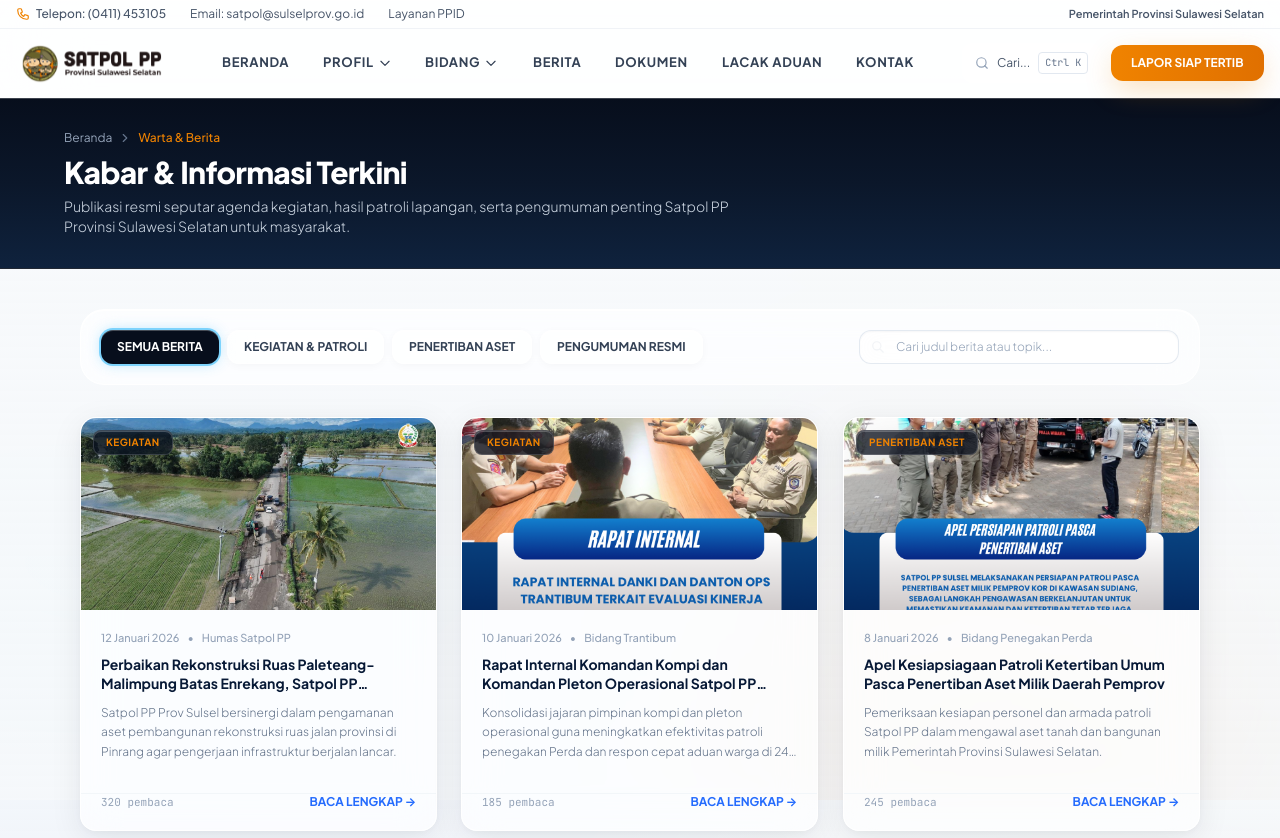
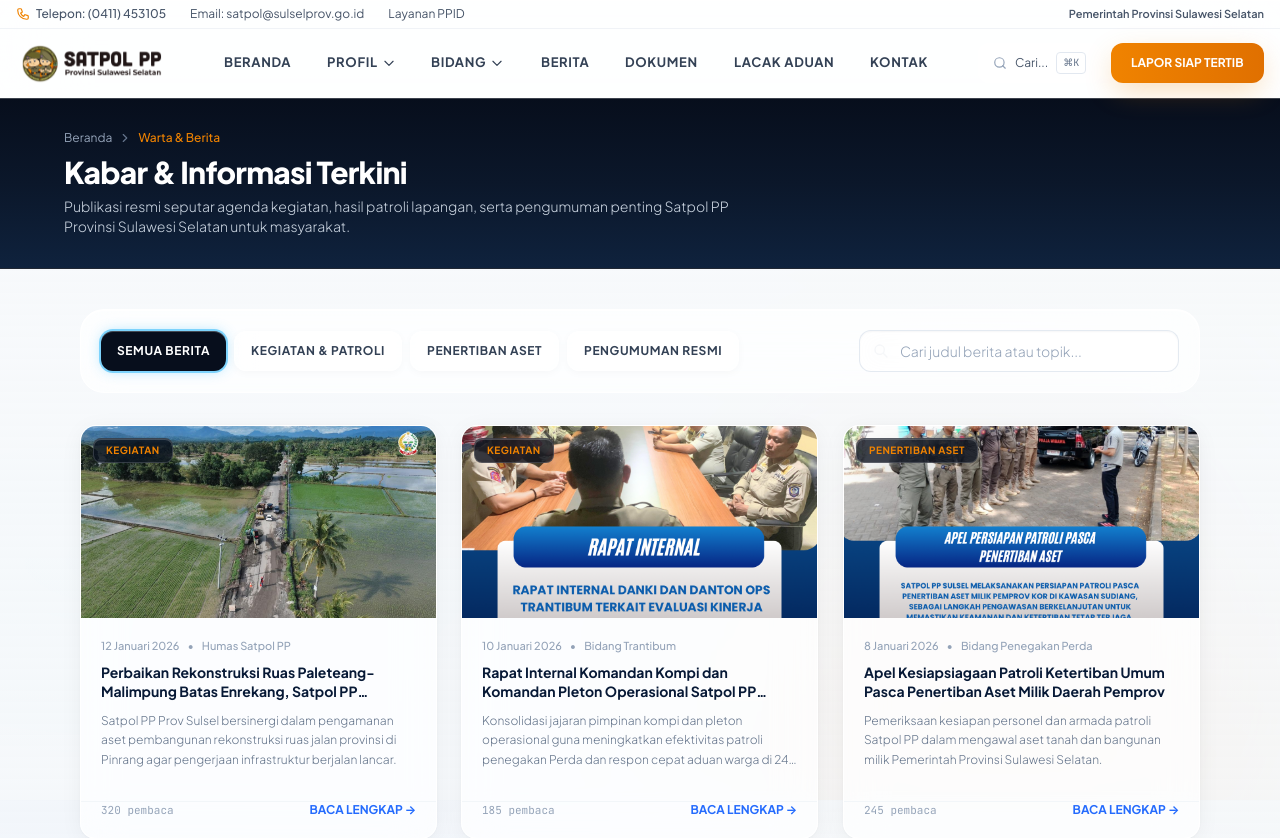
Before and after one commit to mutiaharn/SatpolPP, a SvelteKit app in the folder frontend/: page /berita in a window 1280 px wide. Shown: the top 838 px of the page. Built offline with nearby package versions, Linux system fonts and the light colour scheme.

Commit message:
feat(ui): penyelarasan final standar ergonomi Apple HIG, target sentuh 44pt, dan harmonisasi visual kapsul filter

```diff
--- a/frontend/src/app.css
+++ b/frontend/src/app.css
@@ -12,32 +12,36 @@
     --satpol-accent: #f08300;
     --satpol-azure: #246bfd;
 
-    /* Specular Glassmorphism Tokens (Tamalate Sovereign & Praja Fusion) */
-    --ds-glass-bg: rgba(255, 255, 255, 0.68);
-    --ds-glass-bg-subtle: rgba(255, 255, 255, 0.42);
-    --ds-glass-bg-strong: rgba(255, 255, 255, 0.86);
-    --ds-glass-dark: rgba(7, 14, 28, 0.76);
-    --ds-glass-dark-strong: rgba(11, 23, 42, 0.88);
-    --ds-glass-border: rgba(255, 255, 255, 0.85);
-    --ds-glass-border-subtle: rgba(255, 255, 255, 0.50);
+    /* Apple HIG Liquid Glass & Specular Vibrancy Tokens */
+    --ds-glass-bg: rgba(255, 255, 255, 0.72);
+    --ds-glass-bg-subtle: rgba(255, 255, 255, 0.48);
+    --ds-glass-bg-strong: rgba(255, 255, 255, 0.88);
+    --ds-glass-dark: rgba(7, 14, 28, 0.78);
+    --ds-glass-dark-strong: rgba(11, 23, 42, 0.90);
+    --ds-glass-border: rgba(255, 255, 255, 0.88);
+    --ds-glass-border-subtle: rgba(255, 255, 255, 0.55);
     --ds-glass-border-dark: rgba(255, 255, 255, 0.16);
-    --ds-glass-blur: 18px;
-    --ds-glass-highlight: inset 0 1px 0 rgba(255, 255, 255, 0.95);
-    --ds-glass-highlight-dark: inset 0 1px 0 rgba(255, 255, 255, 0.22);
-    --ds-shadow-glass: 0 8px 32px 0 rgba(15, 23, 42, 0.08), 0 2px 8px rgba(15, 23, 42, 0.04);
-    --ds-shadow-glass-strong: 0 16px 44px -8px rgba(15, 23, 42, 0.12), 0 4px 12px rgba(15, 23, 42, 0.04);
-    --ds-shadow-glass-gold: 0 12px 36px -6px rgba(240, 131, 0, 0.28), inset 0 1px 0 rgba(255, 255, 255, 0.6);
-    --ds-shadow-glass-azure: 0 12px 36px -6px rgba(36, 107, 253, 0.26), inset 0 1px 0 rgba(255, 255, 255, 0.6);
+    --ds-glass-blur: 20px;
+    --ds-glass-highlight: inset 0 1px 0 0 rgba(255, 255, 255, 0.95);
+    --ds-glass-highlight-dark: inset 0 1px 0 0 rgba(255, 255, 255, 0.20);
+    --ds-shadow-glass: 0 4px 24px -2px rgba(15, 23, 42, 0.06), 0 1px 4px rgba(15, 23, 42, 0.03);
+    --ds-shadow-glass-strong: 0 16px 44px -8px rgba(15, 23, 42, 0.10), 0 4px 12px rgba(15, 23, 42, 0.03);
+    --ds-shadow-glass-gold: 0 10px 30px -4px rgba(240, 131, 0, 0.28), inset 0 1px 0 rgba(255, 255, 255, 0.65);
+    --ds-shadow-glass-azure: 0 10px 30px -4px rgba(36, 107, 253, 0.26), inset 0 1px 0 rgba(255, 255, 255, 0.65);
 
-    /* Smooth Motion Easings */
+    /* Apple HIG Ergonomics & Motion Physics */
     --ds-ease-smooth: cubic-bezier(0.16, 1, 0.3, 1);
     --ds-ease-spring: cubic-bezier(0.2, 0.9, 0.3, 1);
+    --ds-hit-target: 44px;
   }
 
   html {
     scroll-behavior: smooth;
-    font-family: 'Plus Jakarta Sans', 'Inter', system-ui, -apple-system, sans-serif;
+    font-family: -apple-system, BlinkMacSystemFont, "SF Pro Display", "SF Pro Text", "SF Pro", "Plus Jakarta Sans", "Inter", system-ui, sans-serif;
     color: #0f172a;
+    -webkit-font-smoothing: antialiased;
+    -moz-osx-font-smoothing: grayscale;
+    text-rendering: optimizeLegibility;
   }
 
   body {
@@ -53,6 +57,12 @@
     overflow-x: hidden;
   }
 
+  /* Apple HIG Focus Ring */
+  :focus-visible {
+    outline: none;
+    box-shadow: 0 0 0 2px #ffffff, 0 0 0 4px #246bfd;
+  }
+
   /* Native top-layer <dialog> scroll containment */
   dialog:modal {
     overscroll-behavior: contain;
@@ -62,8 +72,8 @@
     overflow: hidden;
     overscroll-behavior: contain;
     background-color: rgba(7, 14, 28, 0.55);
-    backdrop-filter: blur(10px);
-    -webkit-backdrop-filter: blur(10px);
+    backdrop-filter: blur(16px);
+    -webkit-backdrop-filter: blur(16px);
   }
 
   /* Validate only after user interaction or submission attempt */
@@ -165,36 +175,36 @@
   box-shadow: 0 0 0 3px rgba(36, 107, 253, 0.18), inset 0 1px 2px rgba(15, 23, 42, 0.02);
 }
 
-/* Glassmorphic Interactive Cards with Smooth Transitions */
+/* Glassmorphic Interactive Cards with Apple Smooth Transitions */
 .ds-glass-card {
   background: var(--ds-glass-bg);
   border: 1px solid var(--ds-glass-border);
   box-shadow: var(--ds-shadow-glass), var(--ds-glass-highlight);
   -webkit-backdrop-filter: blur(var(--ds-glass-blur)) saturate(180%);
   backdrop-filter: blur(var(--ds-glass-blur)) saturate(180%);
-  transition: transform 0.3s var(--ds-ease-smooth),
-              box-shadow 0.3s var(--ds-ease-smooth),
-              border-color 0.25s ease,
-              background-color 0.25s ease;
+  transition: transform 0.25s var(--ds-ease-smooth),
+              box-shadow 0.25s var(--ds-ease-smooth),
+              border-color 0.2s ease,
+              background-color 0.2s ease;
   will-change: transform, box-shadow;
 }
 
 .ds-glass-card:hover {
-  transform: translateY(-4px);
-  background: rgba(255, 255, 255, 0.85);
+  transform: translateY(-3px);
+  background: rgba(255, 255, 255, 0.88);
   border-color: rgba(255, 255, 255, 1);
-  box-shadow: 0 20px 48px -10px rgba(15, 23, 42, 0.12),
-              0 0 24px -4px rgba(36, 107, 253, 0.10),
+  box-shadow: 0 16px 40px -8px rgba(15, 23, 42, 0.10),
+              0 0 20px -2px rgba(36, 107, 253, 0.08),
               var(--ds-glass-highlight);
 }
 
-/* Tactile Compositor Press Physics (60fps) */
+/* Tactile Compositor Press Physics (Apple HIG 60fps) */
 .ds-press {
-  transition: transform 120ms var(--ds-ease-spring), opacity 140ms ease-out;
+  transition: transform 140ms var(--ds-ease-smooth), opacity 140ms ease-out;
   will-change: transform;
 }
 .ds-press:active {
-  transform: scale(0.97);
+  transform: scale(0.975);
 }
 
 /* Smooth Hover Lift Physics */
--- a/frontend/src/lib/components/Navbar.svelte
+++ b/frontend/src/lib/components/Navbar.svelte
@@ -39,8 +39,8 @@
       </a>
 
       <!-- Desktop Navigation Menu Links -->
-      <nav class="hidden lg:flex items-center gap-1.5 xl:gap-2.5 text-[12px] xl:text-[13px] font-bold text-slate-700 uppercase tracking-wider shrink-0">
-        <a href="/" class="px-3 py-1.5 rounded-xl hover:bg-slate-900/5 hover:text-[#F08300] transition duration-200 ds-press">Beranda</a>
+      <nav class="hidden lg:flex items-center gap-1 xl:gap-2 text-[12px] xl:text-[13px] font-bold text-slate-700 uppercase tracking-wider shrink-0">
+        <a href="/" class="px-3.5 py-2 rounded-xl min-h-[38px] flex items-center hover:bg-slate-900/5 hover:text-[#F08300] transition duration-200 ds-press">Beranda</a>
 
         <!-- Dropdown Profil -->
         <div
@@ -50,17 +50,17 @@
           on:mouseenter={() => profilOpen = true}
           on:mouseleave={() => profilOpen = false}
         >
-          <button class="flex items-center gap-1 px-3 py-1.5 rounded-xl hover:bg-slate-900/5 hover:text-[#F08300] transition duration-200 uppercase focus:outline-none ds-press" aria-haspopup="true" aria-expanded={profilOpen}>
+          <button class="flex items-center gap-1 px-3.5 py-2 rounded-xl min-h-[38px] hover:bg-slate-900/5 hover:text-[#F08300] transition duration-200 uppercase focus:outline-none ds-press" aria-haspopup="true" aria-expanded={profilOpen}>
             <span>Profil</span>
             <svg class="w-3.5 h-3.5 transition-transform duration-200 group-hover:rotate-180" fill="none" stroke="currentColor" viewBox="0 0 24 24"><path stroke-linecap="round" stroke-linejoin="round" stroke-width="2" d="M19 9l-7 7-7-7" /></svg>
           </button>
           {#if profilOpen}
-            <div class="absolute top-full left-0 w-64 ds-glass-strong border border-white/90 shadow-2xl rounded-2xl p-2 z-50 text-xs normal-case animate-in fade-in zoom-in-95 duration-150">
-              <a href="/profil/sejarah" class="block px-3.5 py-2.5 rounded-xl hover:bg-slate-900/5 hover:text-[#F08300] font-semibold text-slate-800 transition">Sejarah Singkat</a>
-              <a href="/profil/visi-misi" class="block px-3.5 py-2.5 rounded-xl hover:bg-slate-900/5 hover:text-[#F08300] font-semibold text-slate-800 transition">Visi &amp; Misi</a>
-              <a href="/profil/struktur" class="block px-3.5 py-2.5 rounded-xl hover:bg-slate-900/5 hover:text-[#F08300] font-semibold text-slate-800 transition">Struktur Organisasi</a>
-              <a href="/profil/tupoksi" class="block px-3.5 py-2.5 rounded-xl hover:bg-slate-900/5 hover:text-[#F08300] font-semibold text-slate-800 transition">Tugas Pokok &amp; Fungsi</a>
-              <a href="/profil/pejabat" class="block px-3.5 py-2.5 rounded-xl hover:bg-slate-900/5 hover:text-[#F08300] font-semibold text-slate-800 transition">Profil Pejabat</a>
+            <div class="absolute top-full left-0 w-64 ds-glass-strong border border-white/90 shadow-2xl rounded-2xl p-1.5 z-50 text-xs normal-case animate-in fade-in zoom-in-95 duration-150">
+              <a href="/profil/sejarah" class="flex items-center px-3.5 py-2.5 rounded-xl min-h-[40px] hover:bg-slate-900/5 hover:text-[#F08300] font-semibold text-slate-800 transition">Sejarah Singkat</a>
+              <a href="/profil/visi-misi" class="flex items-center px-3.5 py-2.5 rounded-xl min-h-[40px] hover:bg-slate-900/5 hover:text-[#F08300] font-semibold text-slate-800 transition">Visi &amp; Misi</a>
+              <a href="/profil/struktur" class="flex items-center px-3.5 py-2.5 rounded-xl min-h-[40px] hover:bg-slate-900/5 hover:text-[#F08300] font-semibold text-slate-800 transition">Struktur Organisasi</a>
+              <a href="/profil/tupoksi" class="flex items-center px-3.5 py-2.5 rounded-xl min-h-[40px] hover:bg-slate-900/5 hover:text-[#F08300] font-semibold text-slate-800 transition">Tugas Pokok &amp; Fungsi</a>
+              <a href="/profil/pejabat" class="flex items-center px-3.5 py-2.5 rounded-xl min-h-[40px] hover:bg-slate-900/5 hover:text-[#F08300] font-semibold text-slate-800 transition">Profil Pejabat</a>
             </div>
           {/if}
         </div>
@@ -73,56 +73,56 @@
           on:mouseenter={() => bidangOpen = true}
           on:mouseleave={() => bidangOpen = false}
         >
-          <button class="flex items-center gap-1 px-3 py-1.5 rounded-xl hover:bg-slate-900/5 hover:text-[#F08300] transition duration-200 uppercase focus:outline-none ds-press" aria-haspopup="true" aria-expanded={bidangOpen}>
+          <button class="flex items-center gap-1 px-3.5 py-2 rounded-xl min-h-[38px] hover:bg-slate-900/5 hover:text-[#F08300] transition duration-200 uppercase focus:outline-none ds-press" aria-haspopup="true" aria-expanded={bidangOpen}>
             <span>Bidang</span>
             <svg class="w-3.5 h-3.5 transition-transform duration-200 group-hover:rotate-180" fill="none" stroke="currentColor" viewBox="0 0 24 24"><path stroke-linecap="round" stroke-linejoin="round" stroke-width="2" d="M19 9l-7 7-7-7" /></svg>
           </button>
           {#if bidangOpen}
-            <div class="absolute top-full left-0 w-64 ds-glass-strong border border-white/90 shadow-2xl rounded-2xl p-2 z-50 text-xs normal-case animate-in fade-in zoom-in-95 duration-150">
-              <a href="/bidang/sekretariat" class="block px-3.5 py-2.5 rounded-xl hover:bg-slate-900/5 hover:text-[#F08300] font-semibold text-slate-800 transition">Sekretariat</a>
-              <a href="/bidang/perda" class="block px-3.5 py-2.5 rounded-xl hover:bg-slate-900/5 hover:text-[#F08300] font-semibold text-slate-800 transition">Bidang Penegakan Perda</a>
-              <a href="/bidang/trantibum" class="block px-3.5 py-2.5 rounded-xl hover:bg-slate-900/5 hover:text-[#F08300] font-semibold text-slate-800 transition">Bidang Trantibum</a>
-              <a href="/bidang/binmas" class="block px-3.5 py-2.5 rounded-xl hover:bg-slate-900/5 hover:text-[#F08300] font-semibold text-slate-800 transition">Bidang Pembinaan Masyarakat</a>
-              <a href="/bidang/linmas-damkar" class="block px-3.5 py-2.5 rounded-xl hover:bg-slate-900/5 hover:text-[#F08300] font-semibold text-slate-800 transition">Bidang Linmas &amp; Damkar</a>
+            <div class="absolute top-full left-0 w-64 ds-glass-strong border border-white/90 shadow-2xl rounded-2xl p-1.5 z-50 text-xs normal-case animate-in fade-in zoom-in-95 duration-150">
+              <a href="/bidang/sekretariat" class="flex items-center px-3.5 py-2.5 rounded-xl min-h-[40px] hover:bg-slate-900/5 hover:text-[#F08300] font-semibold text-slate-800 transition">Sekretariat</a>
+              <a href="/bidang/perda" class="flex items-center px-3.5 py-2.5 rounded-xl min-h-[40px] hover:bg-slate-900/5 hover:text-[#F08300] font-semibold text-slate-800 transition">Bidang Penegakan Perda</a>
+              <a href="/bidang/trantibum" class="flex items-center px-3.5 py-2.5 rounded-xl min-h-[40px] hover:bg-slate-900/5 hover:text-[#F08300] font-semibold text-slate-800 transition">Bidang Trantibum</a>
+              <a href="/bidang/binmas" class="flex items-center px-3.5 py-2.5 rounded-xl min-h-[40px] hover:bg-slate-900/5 hover:text-[#F08300] font-semibold text-slate-800 transition">Bidang Pembinaan Masyarakat</a>
+              <a href="/bidang/linmas-damkar" class="flex items-center px-3.5 py-2.5 rounded-xl min-h-[40px] hover:bg-slate-900/5 hover:text-[#F08300] font-semibold text-slate-800 transition">Bidang Linmas &amp; Damkar</a>
             </div>
           {/if}
         </div>
 
-        <a href="/berita" class="px-3 py-1.5 rounded-xl hover:bg-slate-900/5 hover:text-[#F08300] transition duration-200 ds-press">Berita</a>
-        <a href="/dokumen" class="px-3 py-1.5 rounded-xl hover:bg-slate-900/5 hover:text-[#F08300] transition duration-200 ds-press">Dokumen</a>
-        <a href="/lacak" class="px-3 py-1.5 rounded-xl hover:bg-slate-900/5 hover:text-[#F08300] transition duration-200 whitespace-nowrap ds-press">Lacak Aduan</a>
-        <a href="/kontak" class="px-3 py-1.5 rounded-xl hover:bg-slate-900/5 hover:text-[#F08300] transition duration-200 ds-press">Kontak</a>
+        <a href="/berita" class="px-3.5 py-2 rounded-xl min-h-[38px] flex items-center hover:bg-slate-900/5 hover:text-[#F08300] transition duration-200 ds-press">Berita</a>
+        <a href="/dokumen" class="px-3.5 py-2 rounded-xl min-h-[38px] flex items-center hover:bg-slate-900/5 hover:text-[#F08300] transition duration-200 ds-press">Dokumen</a>
+        <a href="/lacak" class="px-3.5 py-2 rounded-xl min-h-[38px] flex items-center hover:bg-slate-900/5 hover:text-[#F08300] transition duration-200 whitespace-nowrap ds-press">Lacak Aduan</a>
+        <a href="/kontak" class="px-3.5 py-2 rounded-xl min-h-[38px] flex items-center hover:bg-slate-900/5 hover:text-[#F08300] transition duration-200 ds-press">Kontak</a>
       </nav>
 
       <!-- Search Engine Trigger & CTA Button -->
       <div class="hidden lg:flex items-center gap-2.5 shrink-0">
-        <!-- Search Command Trigger (Frosted Glass Capsule) -->
+        <!-- Search Command Trigger (Apple Frosted Glass Capsule) -->
         <button
           type="button"
           on:click={() => searchOpen = true}
-          class="inline-flex items-center gap-2 px-3 py-2 text-xs text-slate-600 bg-white/70 hover:bg-white/95 rounded-xl border border-white/80 transition duration-200 shadow-xs hover:shadow-sm focus:outline-none focus:ring-2 focus:ring-[#F08300]/40 shrink-0 ds-press backdrop-blur-md"
-          title="Buka Pencarian Cepat (Ctrl+K)"
+          class="inline-flex items-center gap-2 px-3.5 py-2 text-xs text-slate-600 bg-white/70 hover:bg-white/95 rounded-xl border border-white/80 min-h-[40px] transition duration-200 shadow-xs hover:shadow-sm focus:outline-none focus:ring-2 focus:ring-[#F08300]/40 shrink-0 ds-press backdrop-blur-md"
+          title="Buka Pencarian Cepat (⌘K / Ctrl+K)"
         >
           <Search class="w-3.5 h-3.5 text-slate-400" />
           <span class="hidden xl:inline">Cari...</span>
-          <kbd class="bg-white/90 px-1.5 py-0.5 rounded text-[10px] font-mono text-slate-500 border border-slate-200 shadow-2xs">Ctrl K</kbd>
+          <kbd class="bg-white/90 px-1.5 py-0.5 rounded text-[10px] font-mono text-slate-500 border border-slate-200 shadow-2xs">⌘K</kbd>
         </button>
 
         <!-- Call-to-Action: SIAP TERTIB (Luminous Amber Glass Button) -->
         <a
           href="/lapor"
-          class="bg-gradient-to-r from-[#F08300] to-[#e07000] hover:from-[#d97400] hover:to-[#c66500] text-white font-bold text-xs uppercase px-4 xl:px-5 py-2.5 rounded-xl transition duration-200 shadow-glass-gold hover:shadow-lg hover:-translate-y-0.5 whitespace-nowrap shrink-0 ds-press"
+          class="inline-flex items-center justify-center bg-gradient-to-r from-[#F08300] to-[#e07000] hover:from-[#d97400] hover:to-[#c66500] text-white font-bold text-xs uppercase px-4 xl:px-5 py-2.5 min-h-[40px] rounded-xl transition duration-200 shadow-glass-gold hover:shadow-lg hover:-translate-y-0.5 whitespace-nowrap shrink-0 ds-press"
         >
           Lapor SIAP TERTIB
         </a>
       </div>
 
       <!-- Mobile Search & Menu Controls -->
-      <div class="flex items-center gap-1 lg:hidden">
+      <div class="flex items-center gap-1.5 lg:hidden">
         <button
           type="button"
           on:click={() => searchOpen = true}
-          class="p-2 rounded-xl text-slate-700 hover:text-[#F08300] hover:bg-white/60 transition focus:outline-none ds-press"
+          class="p-2.5 min-w-[44px] min-h-[44px] flex items-center justify-center rounded-xl text-slate-700 hover:text-[#F08300] hover:bg-white/60 transition focus:outline-none ds-press"
           aria-label="Cari"
         >
           <Search class="w-5 h-5" />
@@ -130,7 +130,7 @@
 
         <button
           type="button"
-          class="p-2 rounded-xl text-slate-800 hover:text-[#F08300] hover:bg-white/60 transition focus:outline-none ds-press"
+          class="p-2.5 min-w-[44px] min-h-[44px] flex items-center justify-center rounded-xl text-slate-800 hover:text-[#F08300] hover:bg-white/60 transition focus:outline-none ds-press"
           on:click={() => mobileMenuOpen = !mobileMenuOpen}
           aria-label="Buka Menu"
         >
--- a/frontend/src/routes/berita/+page.svelte
+++ b/frontend/src/routes/berita/+page.svelte
@@ -86,13 +86,13 @@
 </div>
 
 <div class="py-10 px-4 max-w-6xl mx-auto space-y-8">
-  <!-- Search & Filter Controls (Tamalate Specular Glass Style) -->
-  <div class="flex flex-col md:flex-row justify-between items-stretch md:items-center gap-4 ds-glass p-5 border border-white/90 rounded-3xl shadow-glass ds-specular-top">
+  <!-- Search & Filter Controls (Apple HIG Glass Capsules) -->
+  <div class="flex flex-col md:flex-row justify-between items-stretch md:items-center gap-4 ds-glass p-4 sm:p-5 border border-white/90 rounded-3xl shadow-glass ds-specular-top">
     <div class="flex flex-wrap gap-2">
       {#each categories as cat}
         <button
           type="button"
-          class={`px-4 py-2 text-xs font-bold uppercase transition duration-200 rounded-xl ds-press ${selectedCategory === cat.id ? 'ds-pill-active' : 'ds-pill-inactive'}`}
+          class={`px-4 py-2.5 min-h-[40px] inline-flex items-center justify-center text-xs font-bold uppercase tracking-wider transition duration-200 rounded-xl ds-press ${selectedCategory === cat.id ? 'ds-pill-active' : 'ds-pill-inactive'}`}
           on:click={() => selectedCategory = cat.id}
         >
           {cat.label}
@@ -102,8 +102,8 @@
 
     <!-- Reactive On-Chain Search Input -->
     <search class="relative w-full md:w-80">
-      <div class="absolute inset-y-0 left-0 pl-3 flex items-center pointer-events-none text-slate-400">
-        <svg class="w-3.5 h-3.5" fill="none" stroke="currentColor" viewBox="0 0 24 24">
+      <div class="absolute inset-y-0 left-0 pl-3.5 flex items-center pointer-events-none text-slate-400">
+        <svg class="w-4 h-4" fill="none" stroke="currentColor" viewBox="0 0 24 24">
           <path stroke-linecap="round" stroke-linejoin="round" stroke-width="2" d="M21 21l-6-6m2-5a7 7 0 11-14 0 7 7 0 0114 0z" />
         </svg>
       </div>
@@ -111,16 +111,16 @@
         type="search"
         bind:value={searchQuery}
         placeholder="Cari judul berita atau topik..."
-        class="w-full pl-9 pr-8 py-2 text-xs ds-glass-input text-slate-900 rounded-xl placeholder-slate-400 focus:outline-none transition font-light"
+        class="w-full pl-10 pr-9 py-2.5 min-h-[40px] text-xs sm:text-sm ds-glass-input text-slate-900 rounded-xl placeholder-slate-400 focus:outline-none transition font-light"
       />
       {#if searchQuery}
         <button
           type="button"
           on:click={clearSearch}
-          class="absolute inset-y-0 right-0 pr-2.5 flex items-center text-slate-400 hover:text-slate-600 ds-press"
+          class="absolute inset-y-0 right-0 pr-3 flex items-center text-slate-400 hover:text-slate-600 ds-press"
           aria-label="Bersihkan pencarian"
         >
-          <svg class="w-3.5 h-3.5" fill="none" stroke="currentColor" viewBox="0 0 24 24">
+          <svg class="w-4 h-4" fill="none" stroke="currentColor" viewBox="0 0 24 24">
             <path stroke-linecap="round" stroke-linejoin="round" stroke-width="2" d="M6 18L18 6M6 6l12 12" />
           </svg>
         </button>
@@ -184,22 +184,22 @@
       </div>
 
       {#if totalPages > 1}
-        <div class="flex items-center gap-1.5">
+        <div class="flex items-center gap-2">
           <button
             type="button"
             on:click={() => goToPage(currentPage - 1)}
             disabled={currentPage === 1}
-            class="px-3 py-1.5 rounded-xl ds-glass border border-white/80 text-slate-700 hover:bg-white/90 disabled:opacity-40 disabled:cursor-not-allowed transition font-semibold text-xs ds-press"
+            class="px-3.5 py-2 min-h-[38px] rounded-xl ds-glass border border-white/80 text-slate-700 hover:bg-white/90 disabled:opacity-40 disabled:cursor-not-allowed transition font-semibold text-xs ds-press inline-flex items-center"
           >
             &larr; Sebelumnya
           </button>
 
-          <div class="flex items-center gap-1">
+          <div class="flex items-center gap-1.5">
             {#each Array.from({ length: totalPages }, (_, i) => i + 1) as p}
               <button
                 type="button"
                 on:click={() => goToPage(p)}
-                class={`w-8 h-8 rounded-xl font-bold text-xs transition ds-press ${
+                class={`w-9 h-9 min-w-[36px] rounded-xl font-bold text-xs inline-flex items-center justify-center transition ds-press ${
                   currentPage === p
                     ? 'ds-pill-active'
                     : 'ds-pill-inactive'
@@ -214,7 +214,7 @@
             type="button"
             on:click={() => goToPage(currentPage + 1)}
             disabled={currentPage === totalPages}
-            class="px-3 py-1.5 rounded-xl ds-glass border border-white/80 text-slate-700 hover:bg-white/90 disabled:opacity-40 disabled:cursor-not-allowed transition font-semibold text-xs ds-press"
+            class="px-3.5 py-2 min-h-[38px] rounded-xl ds-glass border border-white/80 text-slate-700 hover:bg-white/90 disabled:opacity-40 disabled:cursor-not-allowed transition font-semibold text-xs ds-press inline-flex items-center"
           >
             Selanjutnya &rarr;
           </button>
@@ -222,13 +222,13 @@
       {/if}
     </div>
   {:else}
-    <div class="bg-white border border-[#eee9db] rounded-xl p-12 text-center text-stone-400 space-y-2">
-      <p class="text-xs font-semibold text-stone-600">Tidak ada artikel berita yang sesuai dengan kriteria pencarian Anda.</p>
+    <div class="ds-glass rounded-3xl p-12 border border-white/90 text-center space-y-2.5 shadow-glass ds-specular-top">
+      <p class="text-xs sm:text-sm font-semibold text-slate-700">Tidak ada artikel berita yang sesuai dengan kriteria pencarian Anda.</p>
       {#if searchQuery}
         <button
           type="button"
           on:click={clearSearch}
-          class="text-xs font-bold text-[#F08300] hover:underline"
+          class="text-xs font-bold text-[#F08300] hover:underline ds-press inline-block"
         >
           Reset kata kunci pencarian
         </button>
--- a/frontend/src/routes/dokumen/+page.svelte
+++ b/frontend/src/routes/dokumen/+page.svelte
@@ -69,12 +69,12 @@
 </div>
 
 <div class="py-10 px-4 max-w-6xl mx-auto space-y-6">
-  <!-- Category Filter Pills (Tamalate Specular Glass Pills) -->
+  <!-- Category Filter Pills (Apple HIG Glass Capsules) -->
   <div class="flex flex-wrap gap-2 ds-glass p-4 sm:p-5 border border-white/90 rounded-3xl shadow-glass ds-specular-top">
     {#each categories as cat}
       <button
         type="button"
-        class={`px-3.5 py-2 text-xs font-bold uppercase transition duration-200 rounded-xl ds-press ${selectedCategory === cat.id ? 'ds-pill-active' : 'ds-pill-inactive'}`}
+        class={`px-4 py-2.5 min-h-[40px] inline-flex items-center justify-center text-xs font-bold uppercase tracking-wider transition duration-200 rounded-xl ds-press ${selectedCategory === cat.id ? 'ds-pill-active' : 'ds-pill-inactive'}`}
         on:click={() => selectedCategory = cat.id}
       >
         {cat.label}
--- a/frontend/src/routes/galeri/+page.svelte
+++ b/frontend/src/routes/galeri/+page.svelte
@@ -49,12 +49,12 @@
 </div>
 
 <div class="py-10 px-4 max-w-6xl mx-auto space-y-8">
-  <!-- Filter Tabs (Tamalate Specular Glass Style) -->
+  <!-- Filter Tabs (Apple HIG Glass Capsules) -->
   <div class="flex flex-wrap gap-2 ds-glass p-4 sm:p-5 border border-white/90 rounded-3xl shadow-glass ds-specular-top">
     {#each categories as cat}
       <button
         type="button"
-        class={`px-4 py-2 text-xs font-bold uppercase transition duration-200 rounded-xl ds-press ${
+        class={`px-4 py-2.5 min-h-[40px] inline-flex items-center justify-center text-xs font-bold uppercase tracking-wider transition duration-200 rounded-xl ds-press ${
           selectedCategory === cat.id
             ? 'ds-pill-active'
             : 'ds-pill-inactive'
```
Also changed, not shown: frontend/src/routes/+page.svelte (+24 -22 lines).
